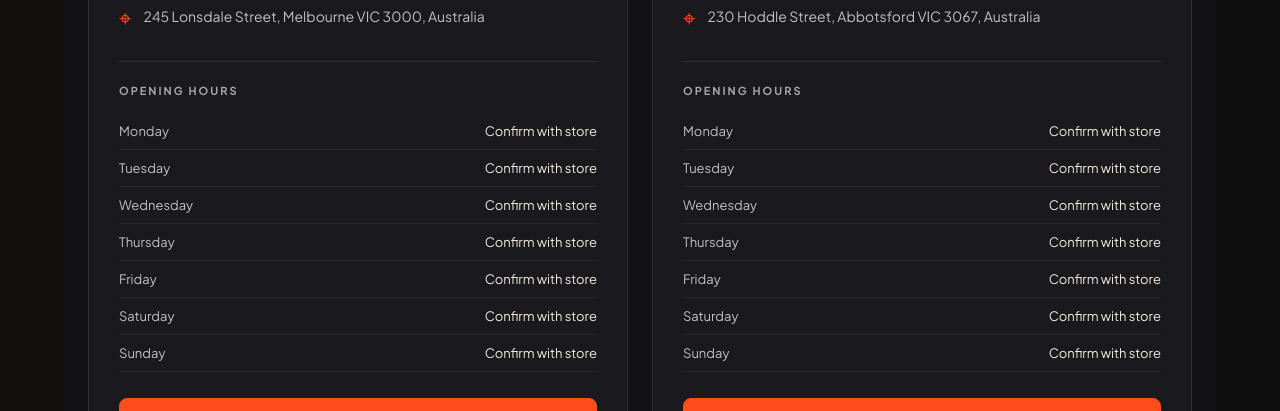
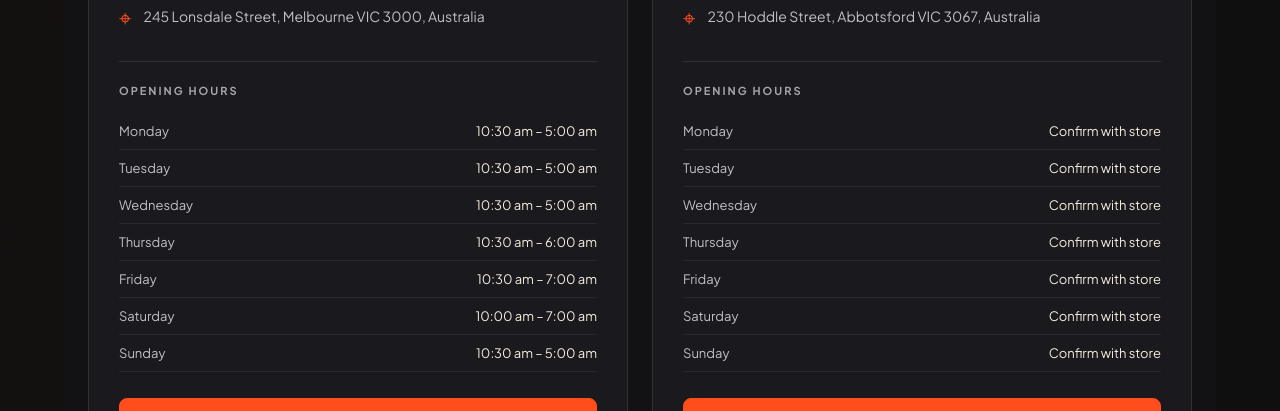
Before and after one commit to mirza-anas18/Project-1, a React (Vite) app: page / in a window 1280 px wide. Shown: the part 6360-6771 px from the top of the page. Built offline with nearby package versions, Linux system fonts and the light colour scheme.

Commit message:
added timings

```diff
--- a/src/components/VisitUs.jsx
+++ b/src/components/VisitUs.jsx
@@ -9,13 +9,13 @@ const locations = [
     mapsUrl:
       "https://www.google.com/maps/search/?api=1&query=245%20Lonsdale%20Street%2C%20Melbourne%20VIC%203000%2C%20Australia",
     hours: [
-      ["Monday", "Confirm with store"],
-      ["Tuesday", "Confirm with store"],
-      ["Wednesday", "Confirm with store"],
-      ["Thursday", "Confirm with store"],
-      ["Friday", "Confirm with store"],
-      ["Saturday", "Confirm with store"],
-      ["Sunday", "Confirm with store"],
+      ["Monday", "10:30 am – 5:00 am"],
+      ["Tuesday", "10:30 am – 5:00 am"],
+      ["Wednesday", "10:30 am – 5:00 am"],
+      ["Thursday", "10:30 am – 6:00 am"],
+      ["Friday", "10:30 am – 7:00 am"],
+      ["Saturday", "10:00 am – 7:00 am"],
+      ["Sunday", "10:30 am – 5:00 am"],
     ],
   },
   {
```
